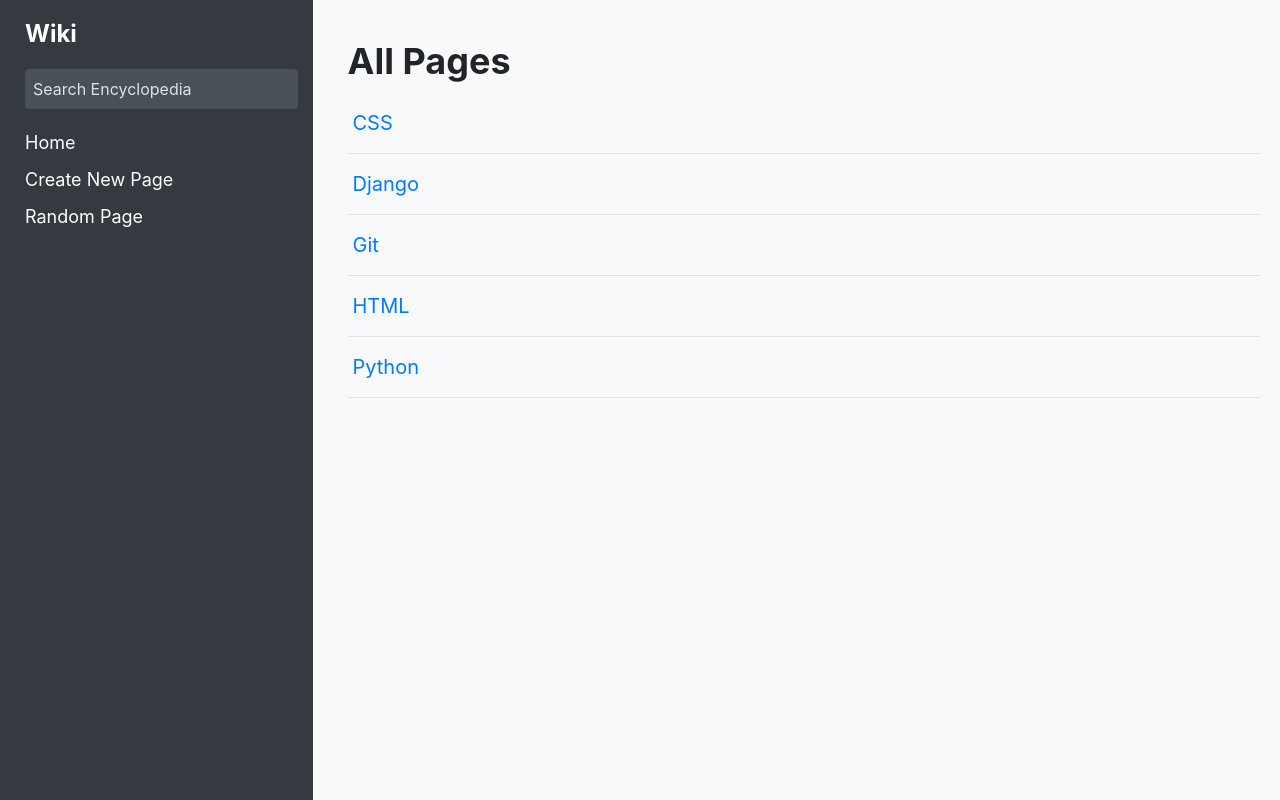
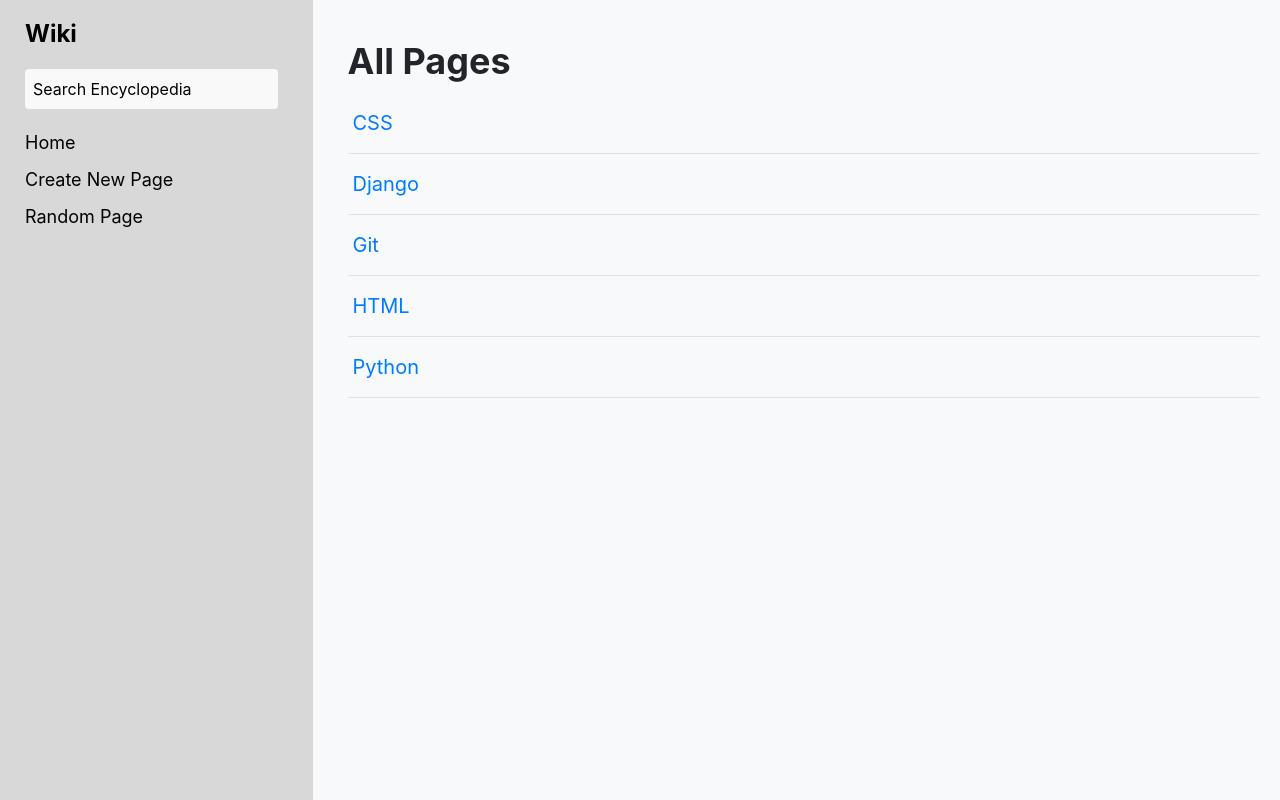
Before and after one commit to Hussein-Abbas/Wiki, a Django app: page / in a window 1280 px wide. Run offline with Django 3.2, Linux system fonts and the light colour scheme; some libraries are stand-ins or nearby versions.

Commit message:
improve colors and search width

```diff
--- a/encyclopedia/static/encyclopedia/styles.css
+++ b/encyclopedia/static/encyclopedia/styles.css
@@ -14,8 +14,8 @@ h1 {
 }
 
 .sidebar {
-    background-color: #343a40;
-    color: #ffffff; /* White text */
+    background-color: #D8D8D8;
+    color: #000000; /* White text */
     padding: 20px 15px 20px 40px;
     min-height: 100vh;
 }
@@ -24,7 +24,7 @@ h1 {
     font-size: 24px;
     font-weight: bold;
     margin-bottom: 20px;
-    color: #ffffff;
+    color: #000000;
 }
 
 .sidebar form {
@@ -32,17 +32,17 @@ h1 {
 }
 
 .search {
-    width: 100%;
+    width: 93%;
     padding: 8px;
     border: none;
     outline: none;
     border-radius: 4px;
-    color: #ffffff;
-    background-color: #495057;
+    color: #000000;
+    background-color: #F9F9F9;
 }
 
 .search::placeholder {
-    color: #dee2e6;
+    color: #000000;
 }
 
 .sidebar ul {
@@ -56,7 +56,7 @@ h1 {
 }
 
 .sidebar a {
-    color: #ffffff;
+    color: #000000;
     text-decoration: none;
     font-size: 18px;
     transition: color 0.3s;
```
